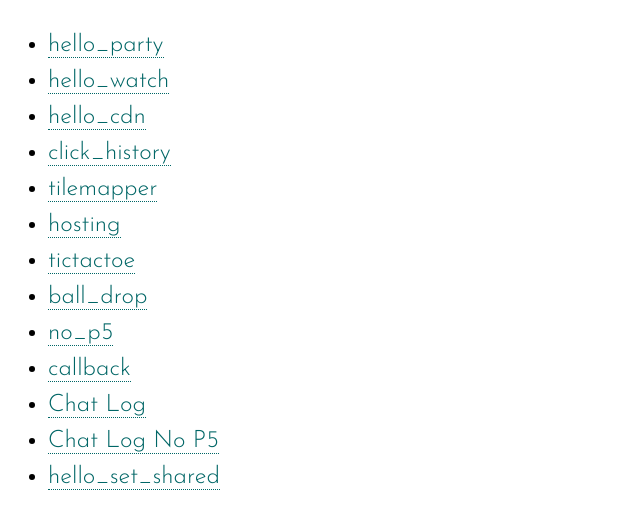
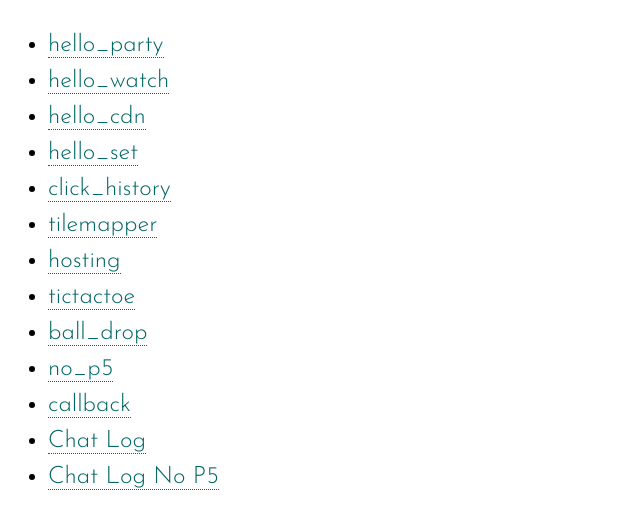
Before and after one commit to jbakse/p5.party, a website built with webpack: page public/examples/index.html in a window 1280 px wide. Shown: the part 87-616 px from the top of the page, without its empty margins (0-640 px from the left). Built offline with nearby package versions, Linux system fonts and the light colour scheme.

Commit message:
spelling and name changes

```diff
--- a/public/examples/index.html
+++ b/public/examples/index.html
@@ -40,6 +40,7 @@
         <li><a href="./hello_party">hello_party</a></li>
         <li><a href="./hello_watch">hello_watch</a></li>
         <li><a href="./hello_cdn">hello_cdn</a></li>
+        <li><a href="./set_shared">hello_set</a></li>
         <li><a href="./click_history">click_history</a></li>
         <li><a href="./tilemapper">tilemapper</a></li>
         <li><a href="./hosting">hosting</a></li>
@@ -49,7 +50,6 @@
         <li><a href="./callback">callback</a></li>
         <li><a href="./chat_log">Chat Log</a></li>
         <li><a href="./chat_log_no_p5">Chat Log No P5</a></li>
-        <li><a href="./set_shared">hello_set_shared</a></li>
       </ul>
     </article>
   </body>
```
Also changed, not shown: public/index.html (+1 -1 lines), public/examples/tictactoe/README.md.
